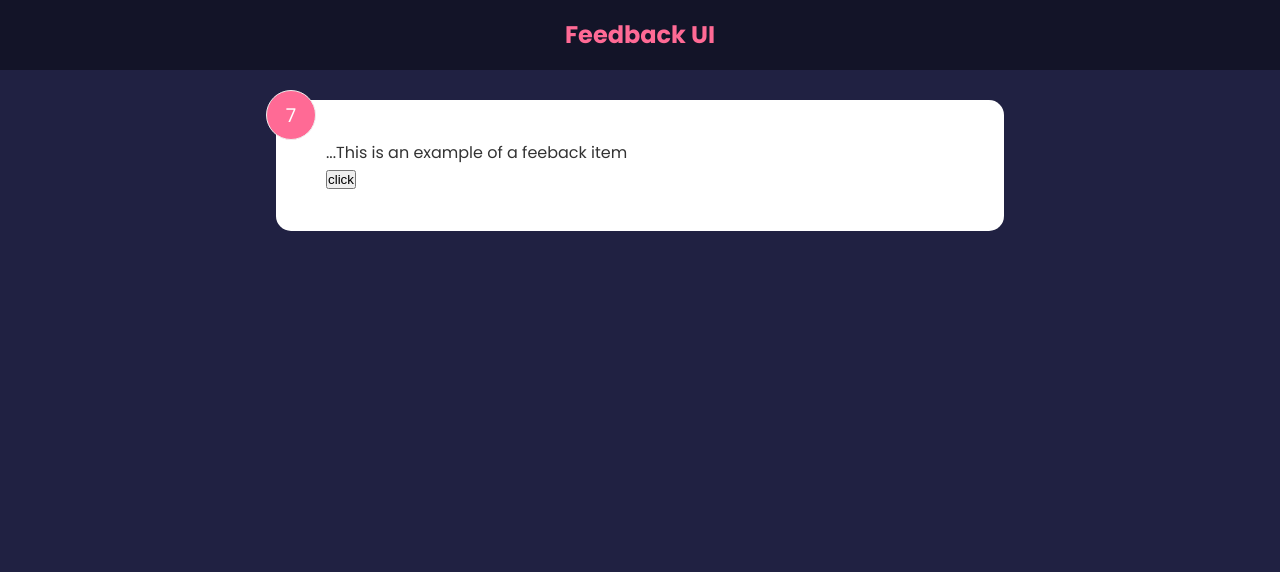
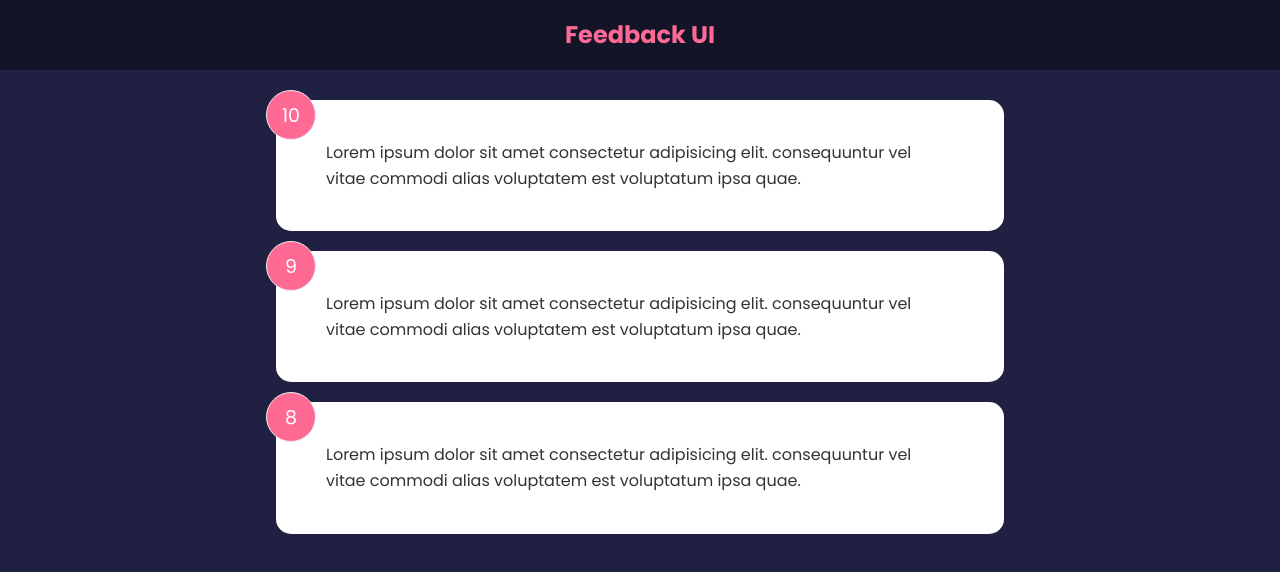
Before and after one commit to slmulti/my-feedback-app, a React (Create React App) app: page / in a window 1280 px wide. Shown: the top 572 px of the page. Built offline with nearby package versions, Linux system fonts and the light colour scheme.

Commit message:
global state

```diff
--- a/src/App.js
+++ b/src/App.js
@@ -1,67 +1,15 @@
 import Header from "./components/Header";
-import FeedbackItem from "./components/FeedbackItem";
+import FeedbackList from "./components/FeedbackList";
+import { useState } from "react";
+import FeedbackData from "./data/feedbackData";
 
 function App() {
-    //===============================================================
-    //map through a list
-    //===============================================================
-    // const title = "Blog Post";
-    // const body = "this is my blog post";
-    // const comments = [
-    //     { id: 1, text: "comment one" },
-    //     { id: 2, text: "comment two" },
-    //     { id: 3, text: "comment three" },
-    // ];
-    // return (
-    //     <div className="container">
-    //         <h1>{title}</h1>
-    //         <p>{body}</p>
-    //         <div className="comments">
-    //             <h3>Comments ({comments.length})</h3>
-    //             <ul>
-    //                 {comments.map((comment, index) => (
-    //                     <li key={index}>{comment.text}</li>
-    //                 ))}
-    //             </ul>
-    //         </div>
-    //     </div>
-    // );
-    //===============================================================
-    //Ternierys
-    //===============================================================
-    // const title = "Blog Post";
-    // const body = "this is my blog post";
-    // const comments = [
-    //     { id: 1, text: "comment one" },
-    //     { id: 2, text: "comment two" },
-    //     { id: 3, text: "comment three" },
-    // ];
-    // const loading = false;
-    // const showComments = true;
-    // if (loading) return <h1>Loading....</h1>;
-    // const commentBlock = (
-    //     <div className="comments">
-    //         <h3>Comments ({comments.length})</h3>
-    //         <ul>
-    //             {comments.map((comment, index) => (
-    //                 <li key={index}>{comment.text}</li>
-    //             ))}
-    //         </ul>
-    //     </div>
-    // );
-    // return (
-    //     <div className="container">
-    //         <h1>{title}</h1>
-    //         <p>{body}</p>
-    //         {showComments && commentBlock}
-    //     </div>
-    // );
-    //===============================================================
+    const [feedback, setFeedback] = useState(FeedbackData);
     return (
         <>
             <Header />
             <div className="container">
-                <FeedbackItem />
+                <FeedbackList feedback={feedback} />
             </div>
         </>
     );
--- a/src/components/FeedbackItem.jsx
+++ b/src/components/FeedbackItem.jsx
@@ -1,22 +1,11 @@
 import React from "react";
 import { useState } from "react";
 
-function FeedbackItem() {
-    const [rating, setRating] = useState(7);
-    const [text, setText] = useState("...This is an example of a feeback item");
-
-    const handleClick = () => {
-        setRating((prev) => {
-            console.log(prev);
-            return prev + 1;
-        });
-    };
-
+function FeedbackItem({ item }) {
     return (
         <div className="card">
-            <div className="num-display">{rating}</div>
-            <div className="text-display">{text}</div>
-            <button onClick={handleClick}>click</button>
+            <div className="num-display">{item.rating}</div>
+            <div className="text-display">{item.text}</div>
         </div>
     );
 }
--- /dev/null
+++ b/src/components/FeedbackList.jsx
@@ -0,0 +1,17 @@
+import React from "react";
+import FeedbackItem from "./FeedbackItem";
+
+function FeedbackList({ feedback }) {
+    if (!feedback || feedback.length === 0) {
+        return <p>No Feedback yet</p>;
+    }
+    return (
+        <div className="feedback-list">
+            {feedback.map((item) => (
+                <FeedbackItem key={item.id} item={item} />
+            ))}
+        </div>
+    );
+}
+
+export default FeedbackList;
--- /dev/null
+++ b/src/data/feedbackData.js
@@ -0,0 +1,19 @@
+const FeedbackData = [
+    {
+        id: 1,
+        rating: 10,
+        text: "Lorem ipsum dolor sit amet consectetur adipisicing elit. consequuntur vel vitae commodi alias voluptatem est voluptatum ipsa quae.",
+    },
+    {
+        id: 2,
+        rating: 9,
+        text: "Lorem ipsum dolor sit amet consectetur adipisicing elit. consequuntur vel vitae commodi alias voluptatem est voluptatum ipsa quae.",
+    },
+    {
+        id: 3,
+        rating: 8,
+        text: "Lorem ipsum dolor sit amet consectetur adipisicing elit. consequuntur vel vitae commodi alias voluptatem est voluptatum ipsa quae.",
+    },
+];
+
+export default FeedbackData;
```
